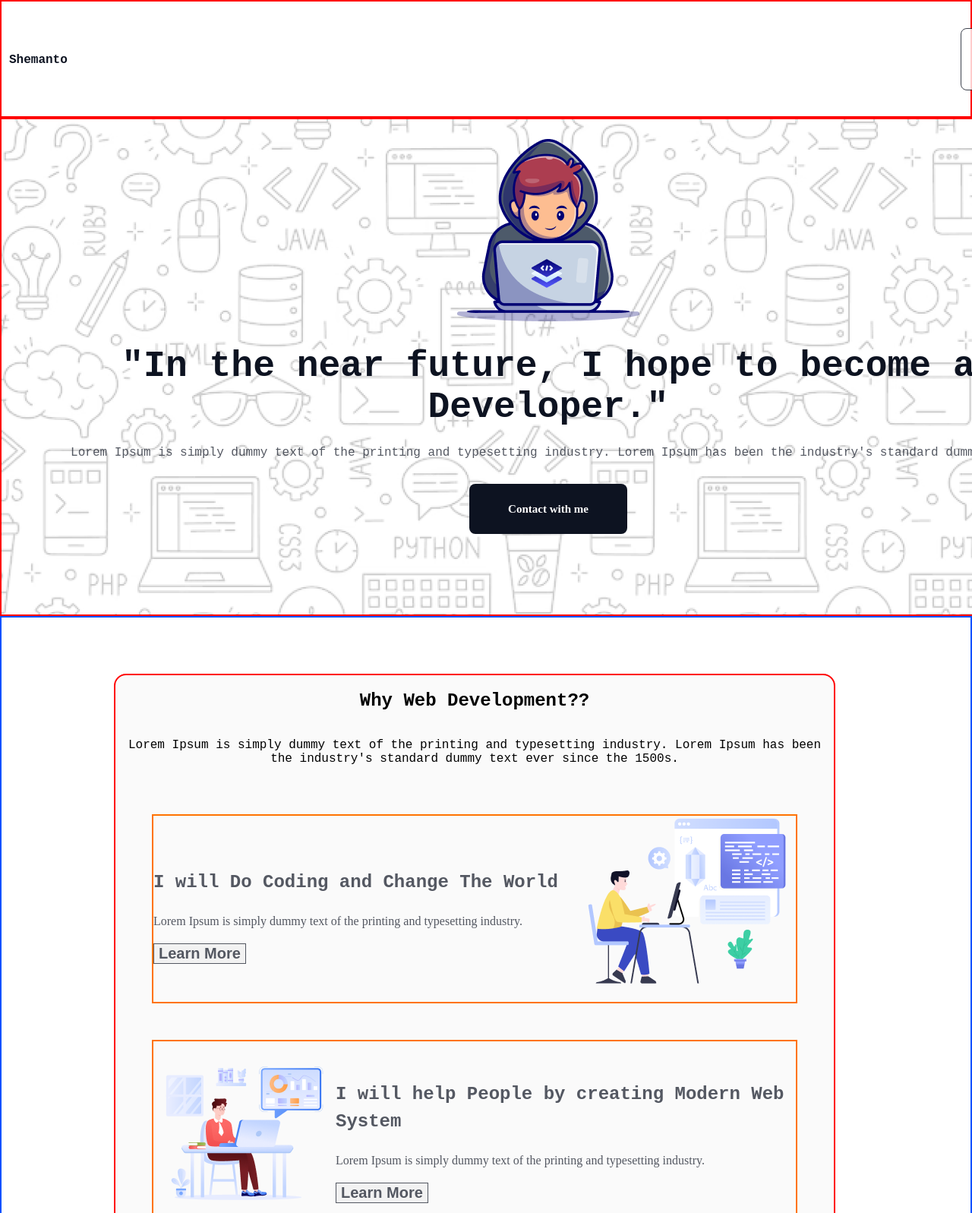
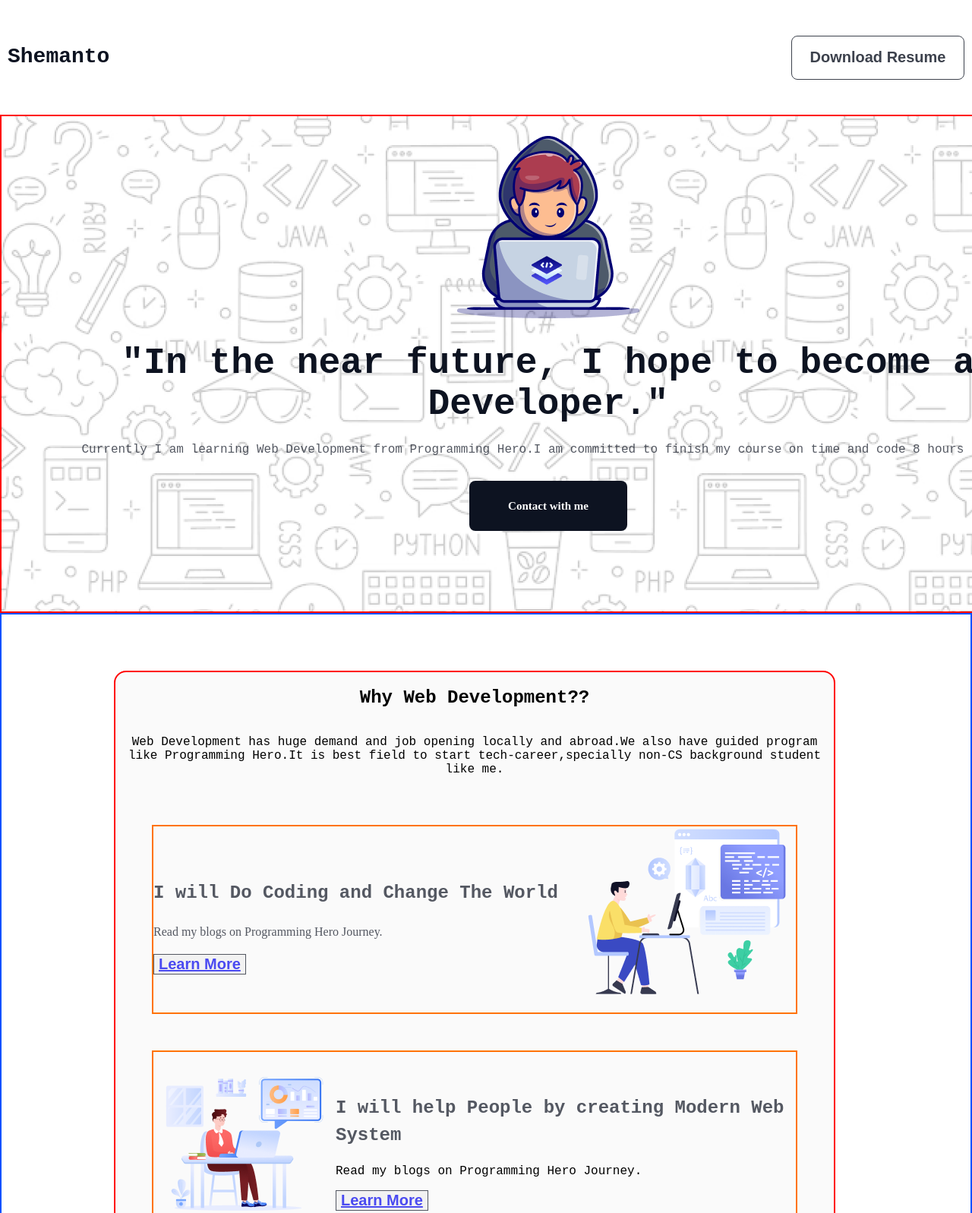
Before and after one commit to shemanto27/portfolio_website, a plain HTML site: page index.html in a window 1280 px wide. Shown: the top 1597 px of the page at 76% size. Drawn offline with Linux system fonts and the light colour scheme; a web font is replaced by a local one.

Commit message:
HTML done

```diff
--- a/index.html
+++ b/index.html
@@ -24,7 +24,7 @@
 
             <div class="hero_writing_section">
                 <h1>"In the near future, I hope to become a Developer."</h1>
-                <p>Lorem Ipsum is simply dummy text of the printing and typesetting industry. Lorem Ipsum has been the industry's standard dummy text.</p>
+                <p>Currently I am learning Web Development from Programming Hero.I am committed to finish my course on time and code 8 hours daily.</p>
             </div>
             <div class="hero_button_section">
                 <a href="#email-section"><button>Contact with me</button></a>
@@ -40,19 +40,19 @@
         <div class="whyweb_content">
             <div class="whyweb_writing_section">
                 <h2>Why Web Development??</h2>
-                <p>Lorem Ipsum is simply dummy text of the printing and typesetting industry. Lorem Ipsum has been the industry's standard dummy text ever since the 1500s.</p>
+                <p>Web Development has huge demand and job opening locally and abroad.We also have guided program like Programming Hero.It is best field to start tech-career,specially non-CS background student like me.</p>
             </div>
             <div class="whyweb_card_section">
                 <div class="card_1">
-                    <div class="writings"><h2>I will Do Coding and Change The World</h2><p>Lorem Ipsum is simply dummy text of the printing and typesetting industry.</p><button>Learn More</button></div>
+                    <div class="writings"><h2>I will Do Coding and Change The World</h2><p>Read my blogs on Programming Hero Journey.</p><button><a href="https://dev.to/shemanto_sharkar" target="_blank">Learn More</a></button></div>
                     <div class="img"><img src="./assets/Layer_1.png" alt=""></div>
                 </div>
                 <div class="card_2">
                     <div class="img"><img src="./assets/Group 3.png" alt=""></div>
-                    <div class="writings"><h2>I will help People by creating Modern Web System</h2><p>Lorem Ipsum is simply dummy text of the printing and typesetting industry.</p><button>Learn More</button></div>
+                    <div class="writings"><h2>I will help People by creating Modern Web System</h2><p></p>Read my blogs on Programming Hero Journey.</p><button><a href="https://dev.to/shemanto_sharkar" target="_blank">Learn More</a></button></div>
                 </div>
                 <div class="card_3">
-                    <div class="writings"><h2>I will Do Coding and Change The World</h2><p>Lorem Ipsum is simply dummy text of the printing and typesetting industry.</p><button>Learn More</button></div>
+                    <div class="writings"><h2>I will Do Coding and Change The World</h2><p>Read my blogs on Programming Hero Journey.</p><button><a href="https://dev.to/shemanto_sharkar" target="_blank">Learn More</a></button></div>
                     <div class="img"><img src="./assets/Group 4.png" alt=""></div>
                 </div>
             </div>
@@ -62,7 +62,7 @@
 
     <section class="inspiration_container">
         <div class="inspiration_content">
-            <div class="inspiration_writing_section"><h2>My Inspiration</h2><p>Lorem Ipsum is simply dummy text of the printing and typesetting industry. Lorem Ipsum has been the industry's standard dummy text.</p></div>
+            <div class="inspiration_writing_section"><h2>My Inspiration</h2><p>My Inspiration is Jhonkar Mahbub Bhai.I have raed all his books.They work as a mentor for me.</p></div>
             <div class="inspiration_youtube_section"><iframe width="560" height="315" src="https://www.youtube.com/embed/DGHn2uOAVCE?si=Unjgmb5ET3yWPwEq" title="YouTube video player" frameborder="0" allow="accelerometer; autoplay; clipboard-write; encrypted-media; gyroscope; picture-in-picture; web-share" referrerpolicy="strict-origin-when-cross-origin" allowfullscreen></iframe></div>
         </div>
     </section>
@@ -71,12 +71,12 @@
         <div class="target_content">
             <div class="target_writing_section">
                 <h2>My Current Target</h2>
-                <p>Lorem Ipsum is simply dummy text of the printing and typesetting industry. Lorem Ipsum has been the industry's standard dummy text.</p>
+                <p>My plan is to follow Programming Hero syllabus.Only plan is to "Don't Fall Behind the Race"</p>
             </div>
             <div class="target_card_section">
-                <div class="box_1"><img src="./assets/html.png" alt=""><h2>HTML</h2><p>Lorem Ipsum is simply dummy text of the printing.</p><a href="">Learn More</a></div>
-                <div class="box_2"><img src="./assets/css.png" alt=""><h2>CSS</h2><p>Lorem Ipsum is simply dummy text of the printing.</p><a href="">Learn More</a></div>
-                <div class="box_3"><img src="./assets/js.png" alt=""><h2>JavaScript</h2><p>Lorem Ipsum is simply dummy text of the printing.</p><a href="">Learn More</a></div>
+                <div class="box_1"><img src="./assets/html.png" alt=""><h2>HTML</h2><p>HTML creates the structure.</p><a href="https://www.w3schools.com/html/default.asp" target="_blank">Learn More</a></div>
+                <div class="box_2"><img src="./assets/css.png" alt=""><h2>CSS</h2><p>CSS creates beautiful designs and coloring.</p><a href="https://www.w3schools.com/css/default.asp" target="_blank">Learn More</a></div>
+                <div class="box_3"><img src="./assets/js.png" alt=""><h2>JavaScript</h2><p>JS creates advance functionalities</p><a href="https://www.w3schools.com/js/default.asp" target="_blank">Learn More</a></div>
             </div>
         </div>
     </section>
@@ -102,9 +102,9 @@
             <div class="credit_text">An Open Commitment by Shemanto Sharkar</div>
 
         <div class="social_links">
-            <a href="https://www.facebook.com/bidutsharkarshemanto/"><img src="./assets/facebook.png" alt=""></a>
-            <a href="https://github.com/shemanto27"><img src="./assets/github.png" alt=""></a>
-            <a href="https://www.linkedin.com/in/shemanto/"><img src="./assets/linkedin-icon 1.png" alt=""></a>
+            <a href="https://www.facebook.com/bidutsharkarshemanto/" target="_blank"><img src="./assets/facebook.png" alt=""></a>
+            <a href="https://github.com/shemanto27" target="_blank"><img src="./assets/github.png" alt=""></a>
+            <a href="https://www.linkedin.com/in/shemanto/" target="_blank"><img src="./assets/linkedin-icon 1.png" alt=""></a>
         </div>
 
 
--- a/styles/styles.css
+++ b/styles/styles.css
@@ -8,6 +8,7 @@ body{
     margin: 0;
     padding: 0;
     max-width: 1440px;
+
 }
 
 /* -----------------------------Nav Styles----------------------- */
@@ -19,24 +20,30 @@ nav{
     padding: 10px;
     max-width: 1440px;
     height: 131px;
-    border: 2px solid red;
+    margin: 0 auto;
 }
 
 nav h2{
+    width: 114px;
+    height: 34px;
     color: rgb(13, 19, 33);
-    font-size: 16px;
+    font-size: 28px;
+    font-weight: 800;
     text-align: center;
-    margin: 50px 1176px 47px 0px;
+    /* margin: 50px 1176px 47px 0px; */
     }
 
 nav button{
+    width: 228px;
+    height: 58px;
     background-color: rgb(255, 255, 255);
     border-radius: 8px;
     opacity: 0.8;
-    padding: 17px 24px 17px 24px;
     border: 1px solid rgb(13, 19, 33);
     cursor: pointer;
-    /* margin: 38px 0px 35px 1046px; */
+    color: rgb(13, 19, 33);
+    font-size: 20px;
+
 }
 
 nav a{
```
